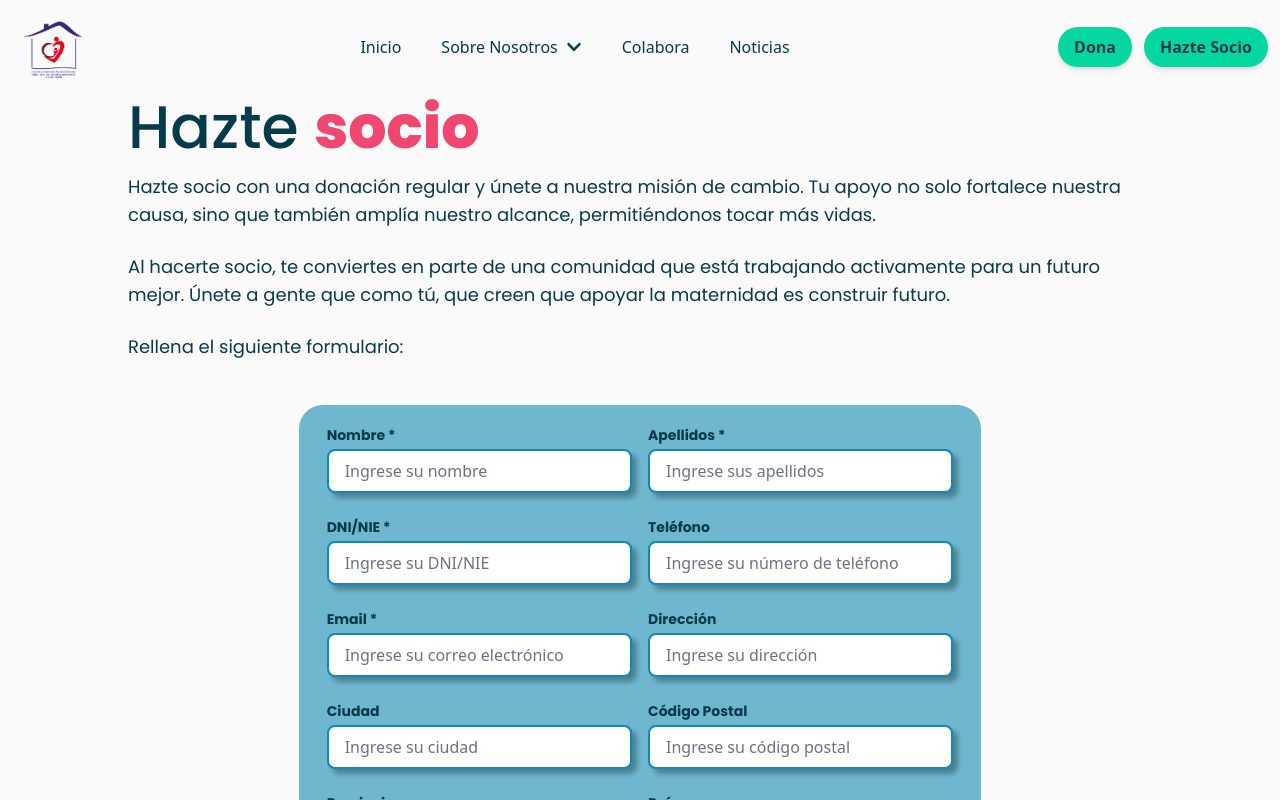
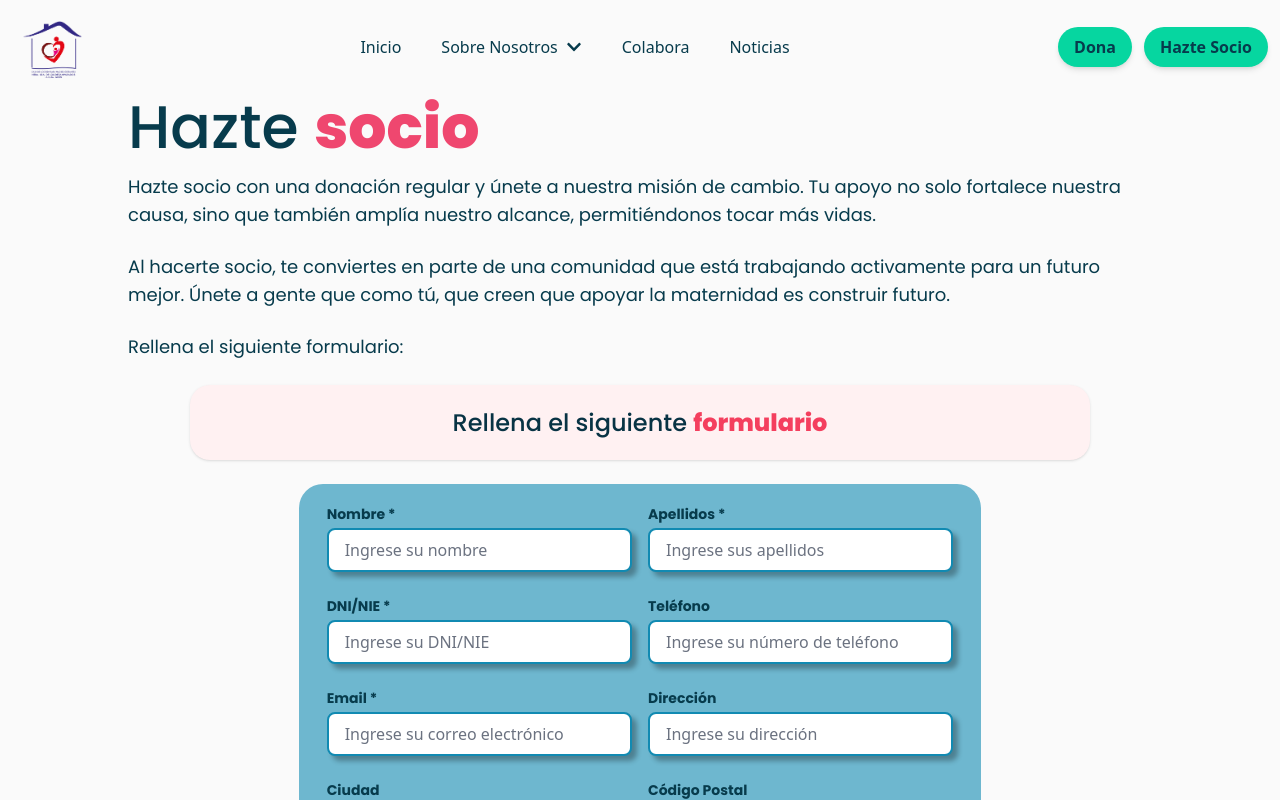
Before and after one commit to vallefarinha/front-casa, a React (Vite) app: page /form in a window 1280 px wide. Shown: the top 800 px of the page. Built offline with nearby package versions, Linux system fonts and the light colour scheme.

Commit message:
text form2

```diff
--- a/src/components/form/TitleAllForm.jsx
+++ b/src/components/form/TitleAllForm.jsx
@@ -1,5 +1,6 @@
 import Title from "../../components/title/Title";
 import RegularText30 from "../../components/texts/RegularText30";
+import TitleForm from "../form/TitleForm";
 
 function TitleAllForm() {
     return (
@@ -7,6 +8,7 @@ function TitleAllForm() {
             <div className="flex flex-col items-center mx-auto">
                 <Title wordBlue="Hazte" wordPink="socio" textAlign="center" />
             </div>
+
             <RegularText30
                 text={
                     "Hazte socio  con una donación regular y únete a nuestra misión de cambio. Tu apoyo no solo fortalece nuestra causa, sino que también amplía nuestro alcance, permitiéndonos tocar más vidas."
@@ -19,6 +21,9 @@ function TitleAllForm() {
                 text={
                     "Rellena el siguiente formulario:"
                 }></RegularText30>
+                <div className="flex flex-col items-center justify-center mt-5 mb-1">
+                <TitleForm wordBlue="Rellena el siguiente" wordPink="formulario" textAlign="center" />
+                </div>
         </div>
     );
 }
```
